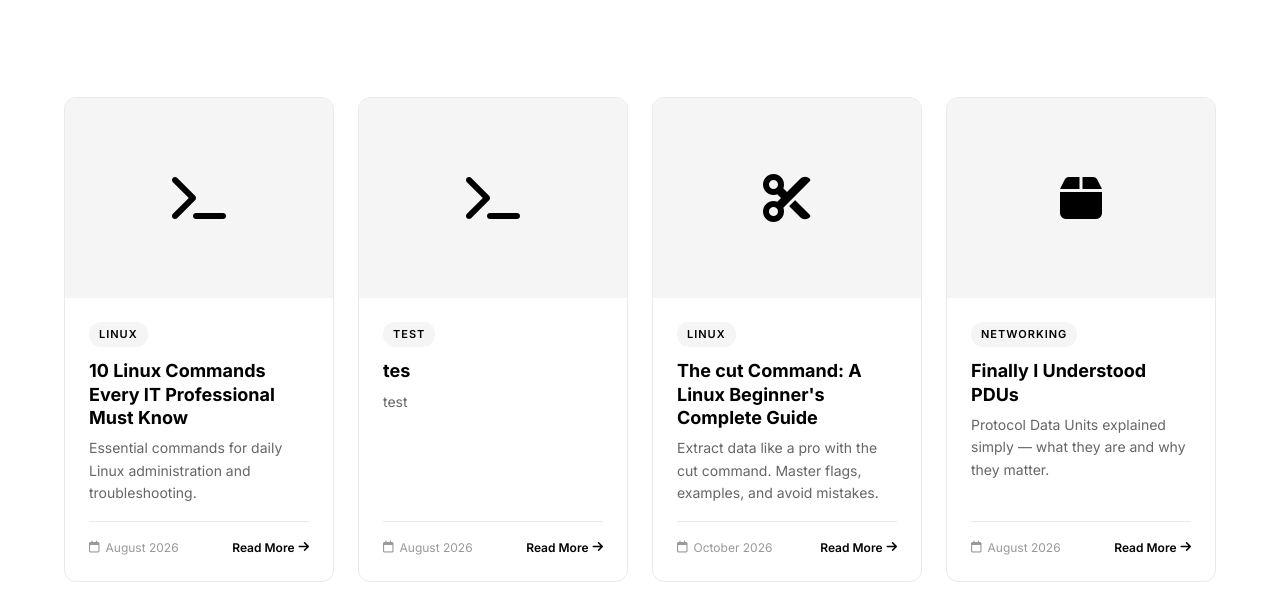
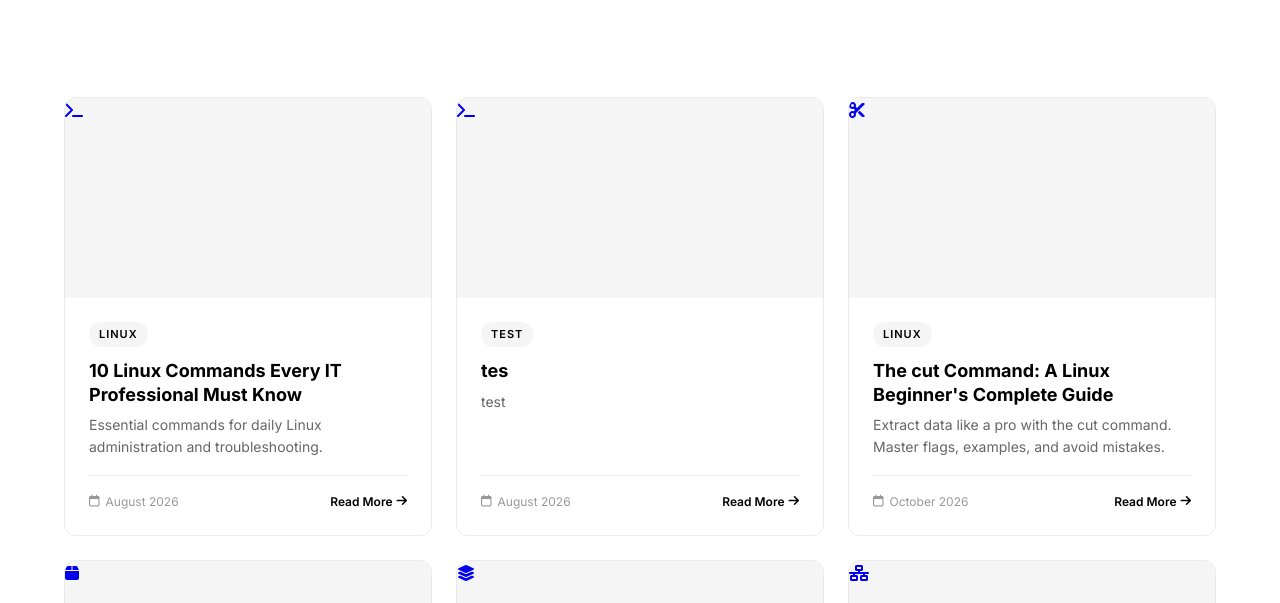
Before and after one commit to 0x9z/zero-ma-blog, a plain HTML site: page index.html in a window 1280 px wide. Shown: the part 329-932 px from the top of the page. Drawn offline with Linux system fonts and the light colour scheme.

Commit message:
Update blog.css

```diff
--- a/blog.css
+++ b/blog.css
@@ -234,7 +234,7 @@ body {
 
 .blog-grid {
     display: grid;
-    grid-template-columns: repeat(4, 1fr);
+    grid-template-columns: repeat(3, 1fr);
     gap: 24px;
 }
 
@@ -268,16 +268,6 @@ body {
     width: 100%;
     height: 100%;
     object-fit: cover;
-}
-
-.blog-card-thumbnail .no-image {
-    width: 100%;
-    height: 100%;
-    display: flex;
-    align-items: center;
-    justify-content: center;
-    font-size: 48px;
-    color: var(--black);
 }
 
 .blog-card-content {
```
